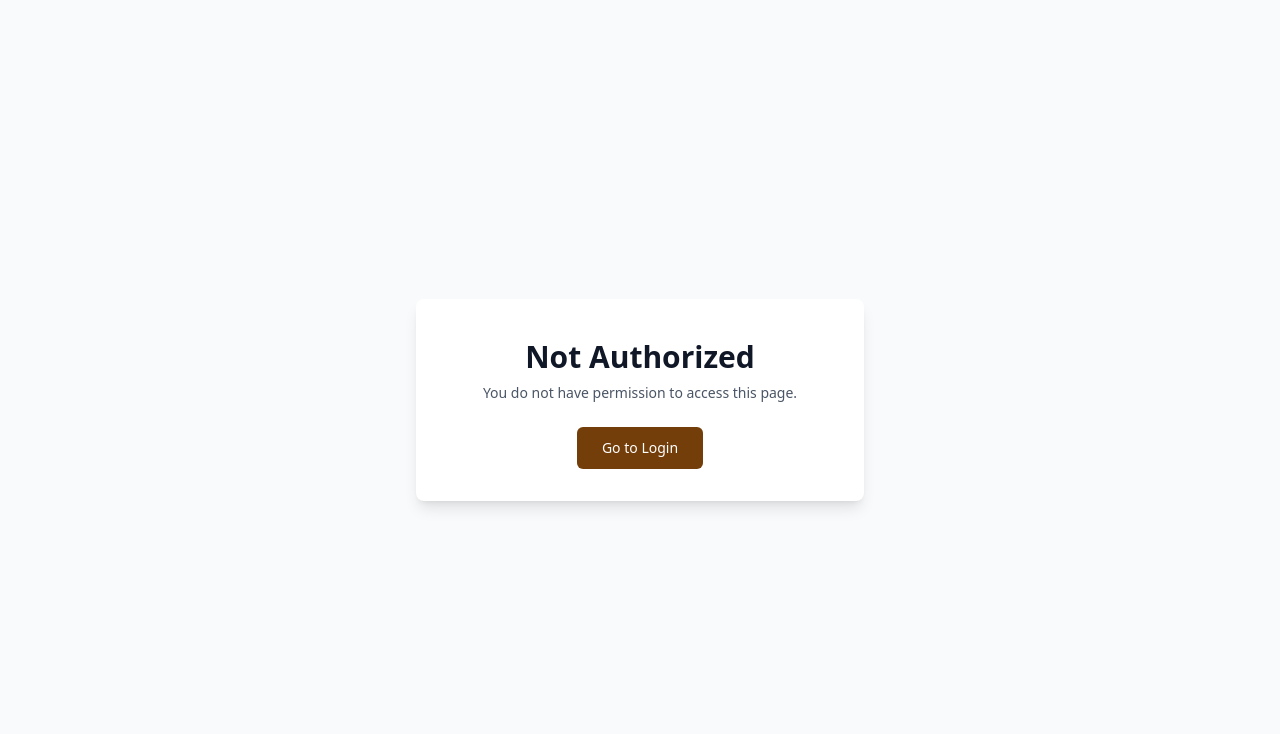
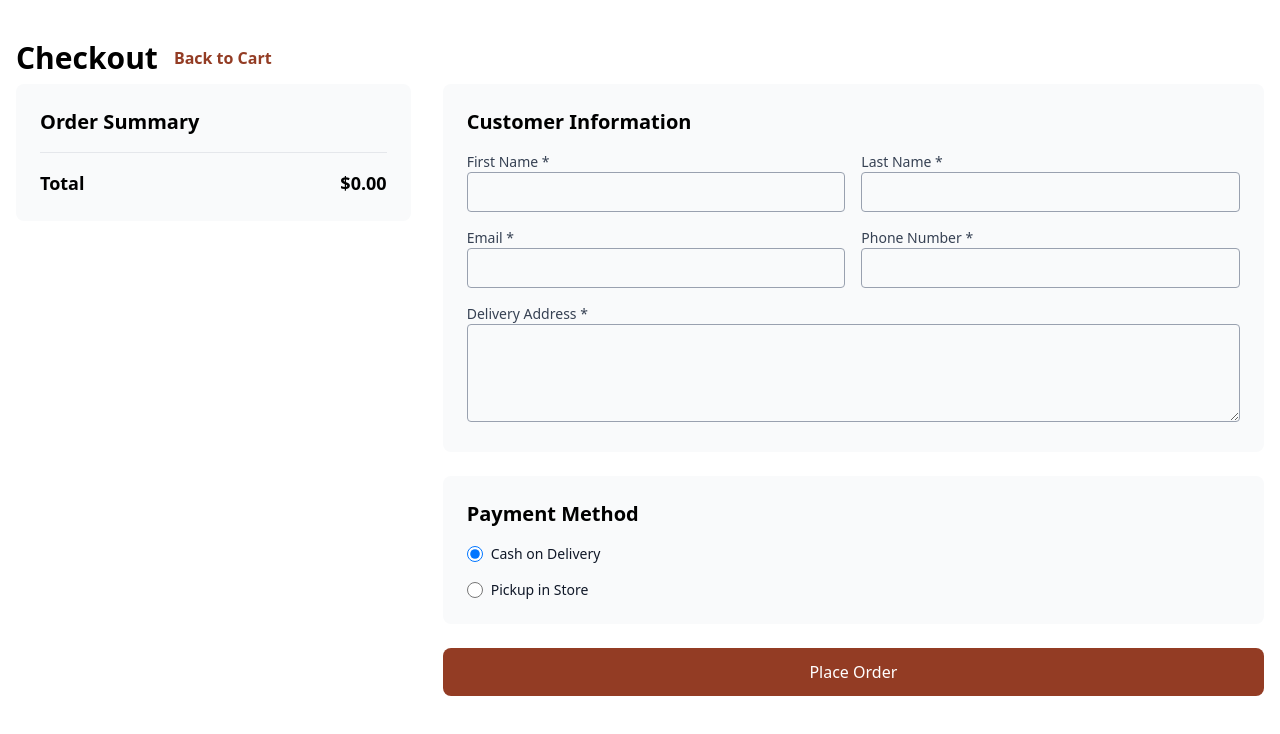
Before and after one commit to Will24300/barkery, a React (Vite) app in the folder barkery-cake/: page /checkout in a window 1280 px wide. Before the commit this address led to /not-authorized. Shown: the top 734 px of the page. Built offline with nearby package versions, Linux system fonts and the light colour scheme; a web font is replaced by a local one.

Commit message:
Added checkout page

```diff
--- a/barkery-cake/src/App.jsx
+++ b/barkery-cake/src/App.jsx
@@ -15,6 +15,7 @@ import Home from "./pages/Home";
 import Signup from "./pages/Signup";
 import Cart from "./pages/Cart";
 import OrderConfirmation from "./pages/OrderConfirmation";
+import Checkout from "./pages/Checkout";
 
 const ProtectedRoute = ({ allowedRoles }) => {
   const { userDetails, loading, checkPermission } = useUser();
@@ -46,6 +47,7 @@ const App = () => {
           />
           <Route path="/not-authorized" element={<NotAuthorized />} />
           <Route path="/order-confirmation" element={<OrderConfirmation />} />
+          <Route path="/checkout" element={<Checkout />} />
 
           {/* Protected Routes */}
           <Route element={<ProtectedRoute allowedRoles={["admin"]} />}>
```
